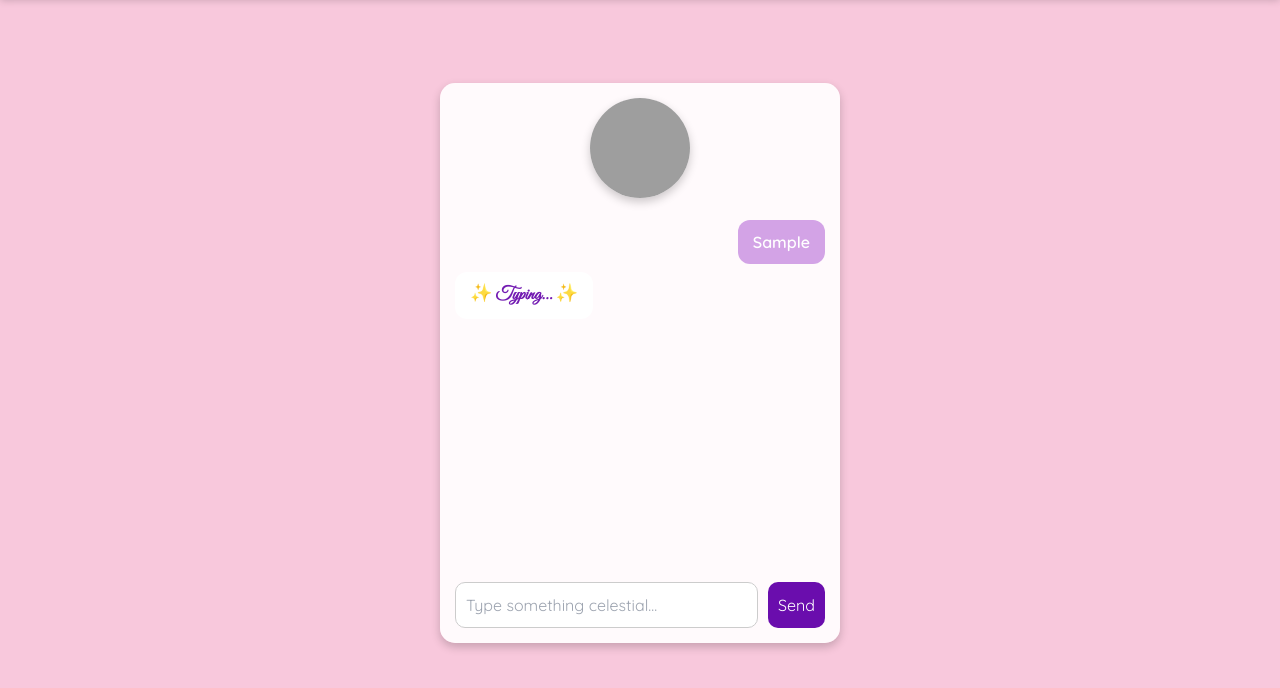
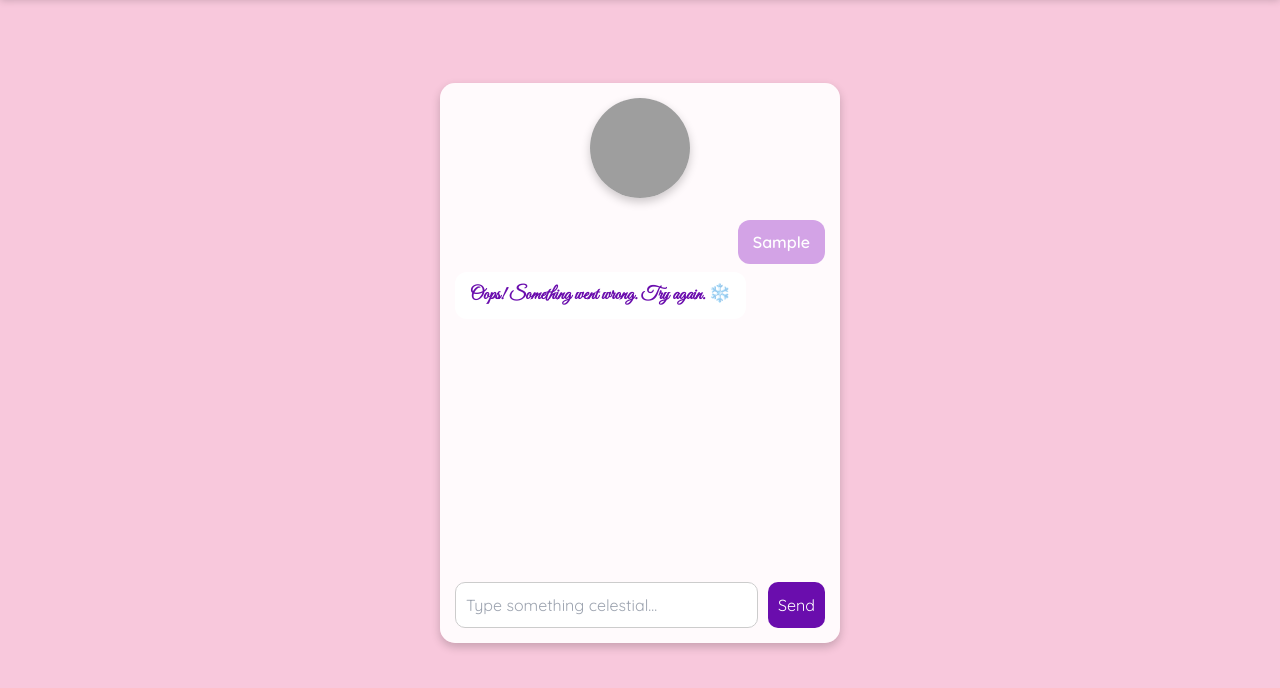
Before and after one commit to Conklinj09/CelestiChat, a plain HTML site: page index.html in a window 1280 px wide. Both pictures are taken after typing "Sample" into the empty fields and a click on the button "Send". Shown: the part 70-758 px from the top of the page. Drawn offline with nearby package versions, Linux system fonts and the light colour scheme; no server answers; grey boxes are pictures that could not be loaded.

Commit message:
update send message Fetch API

```diff
--- a/index.html
+++ b/index.html
@@ -149,7 +149,11 @@
 
             document.getElementById("user-input").value = "";
 
-            chatLog.innerHTML += `<div class="bot-text typing-effect">✨ Typing... ✨</div>`;
+            let typingEffect = document.createElement("div");
+            typingEffect.className = "bot-text typing-effect";
+            typingEffect.innerHTML = "✨ Typing... ✨";
+            chatLog.appendChild(typingEffect);
+
             chatLog.scrollTop = chatLog.scrollHeight;
 
             fetch("/chat", {
@@ -159,12 +163,17 @@
             })
             .then(response => response.json())
             .then(data => {
-                document.querySelector(".typing-effect").remove();
+                typingEffect.remove();
                 chatLog.innerHTML += `<div class="flex justify-start"><p class="bot-text">${data.response}</p></div>`;
                 chatLog.scrollTop = chatLog.scrollHeight;
             })
-            .catch(error => console.error("Error:", error));
+            .catch(error => {
+                typingEffect.remove();
+                chatLog.innerHTML += `<div class="flex justify-start"><p class="bot-text">Oops! Something went wrong. Try again. ❄️</p></div>`;
+                console.error("Error:", error);
+            });
         }
+
 
         document.getElementById("user-input").addEventListener("keypress", function(event) {
             if (event.key === "Enter") sendMessage();
```
